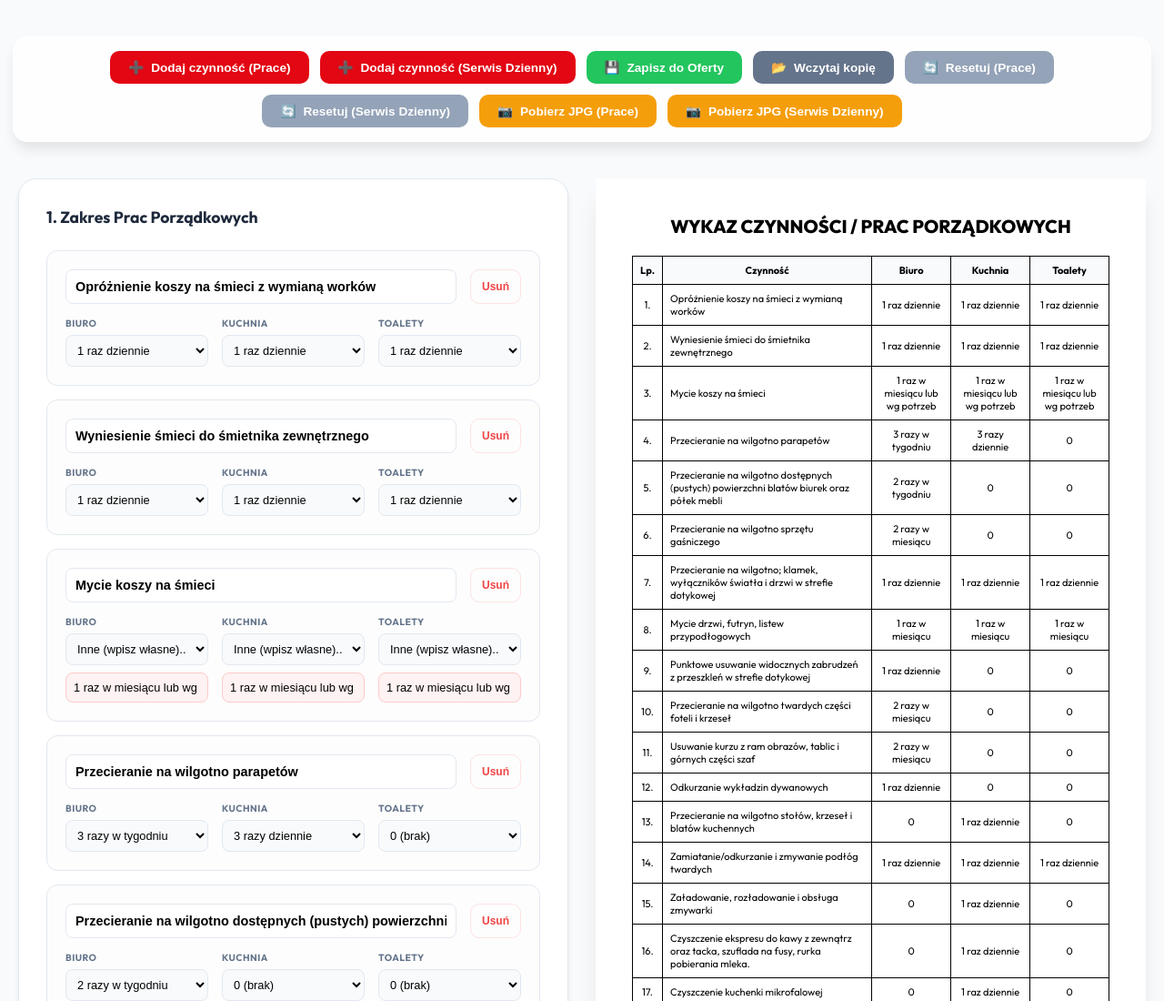
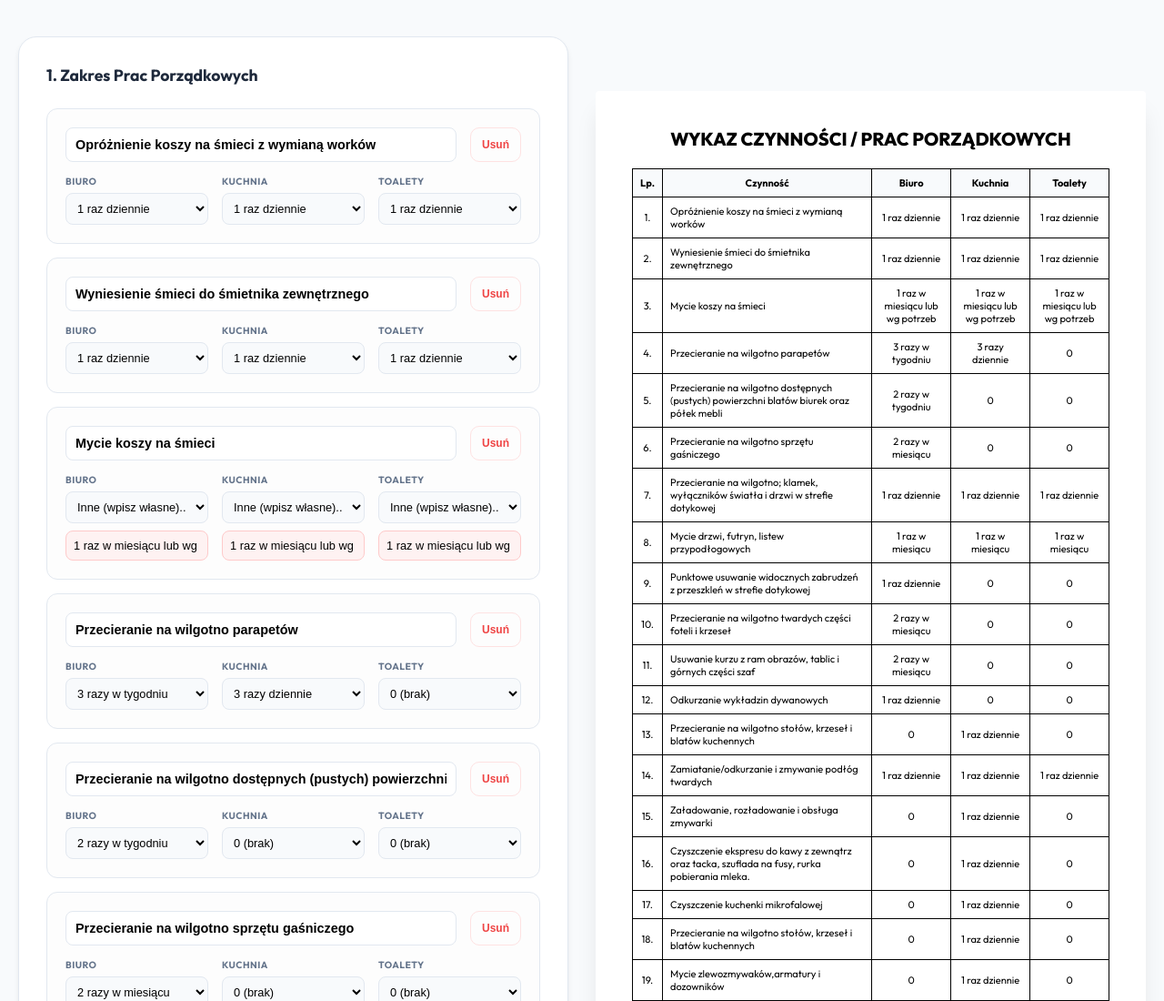
Before and after one commit to PiotrSO/GeneratorOferty, an Electron app: page src/scope.html in a window 1280 px wide. Shown: the top 1100 px of the page at 91% size. Drawn offline with nearby package versions, Linux system fonts and the light colour scheme.

Commit message:
update1507/2

```diff
--- a/src/scope.html
+++ b/src/scope.html
@@ -11,19 +11,7 @@
 </head>
 <body>
 
-    <div class="toolbar">
-        <button class="btn-add" onclick="addTask()"><span>➕</span> Dodaj czynność (Prace)</button>
-        <button class="btn-add" onclick="addTaskDay()"><span>➕</span> Dodaj czynność (Serwis Dzienny)</button>
-        <button class="btn-save" onclick="manualSync()"><span>💾</span> Zapisz do Oferty</button>
-        <button class="btn-load">
-            <span>📂</span> Wczytaj kopię
-            <input type="file" id="file-loader" accept=".json" onchange="loadData(this)">
-        </button>
-        <button class="btn-reset" onclick="resetToDefault()"><span>🔄</span> Resetuj (Prace)</button>
-        <button class="btn-reset" onclick="resetToDefaultDay()"><span>🔄</span> Resetuj (Serwis Dzienny)</button>
-        <button class="btn-jpg" onclick="generateJPG()"><span>📷</span> Pobierz JPG (Prace)</button>
-        <button class="btn-jpg" onclick="generateJPGDay()"><span>📷</span> Pobierz JPG (Serwis Dzienny)</button>
-    </div>
+
 
     <div class="main-wrapper" style="display: grid; grid-template-columns: 1fr 1fr; gap: 30px;">
         <!-- LEWY PANEL: DWA EDYTORY -->
```
Also changed, not shown: src/calculator.html (+0 -3 lines).
